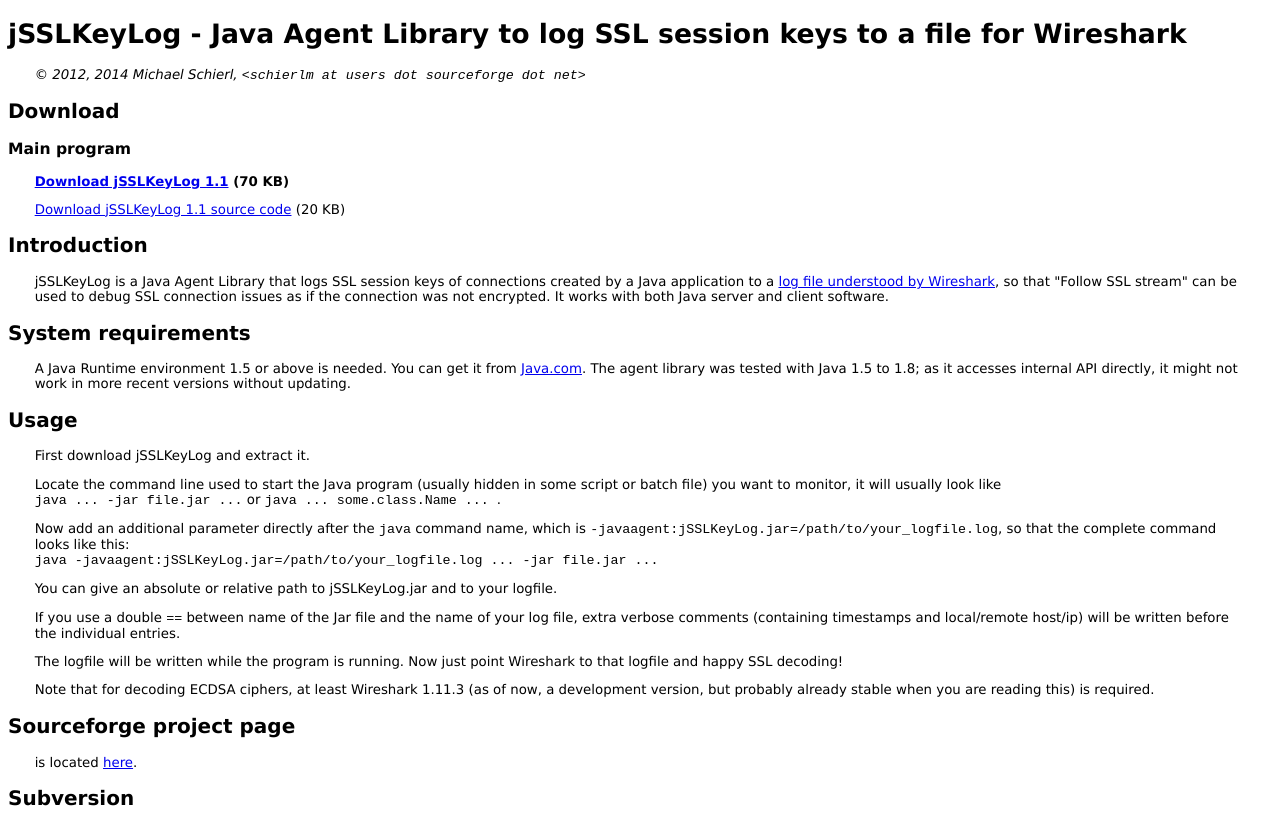
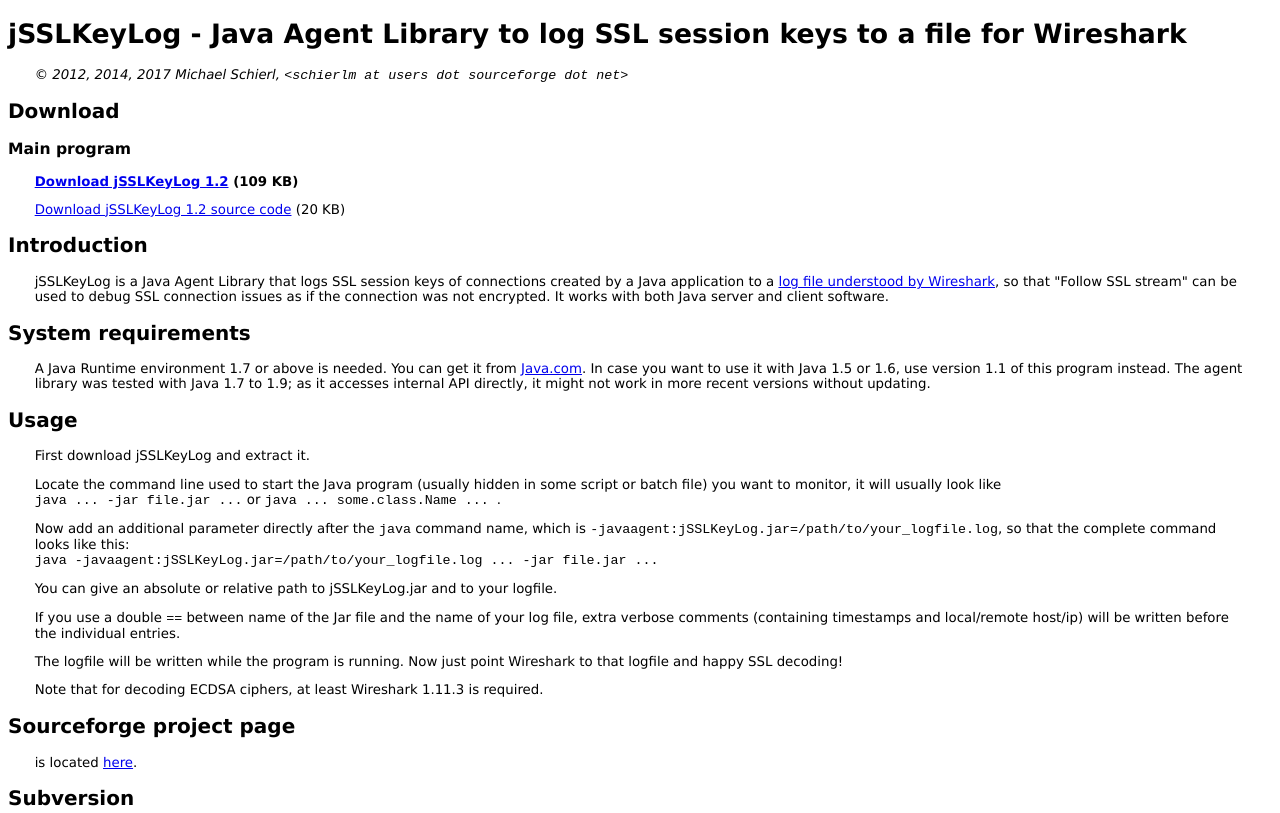
Before and after one commit to jsslkeylog/jsslkeylog, a plain HTML site: page website/index.html in a window 1280 px wide. Shown: the top 813 px of the page. Drawn offline with Linux system fonts and the light colour scheme.

Commit message:
Update website

```diff
--- a/website/index.html
+++ b/website/index.html
@@ -17,14 +17,14 @@ p {
 <body>
 <h1>jSSLKeyLog - Java Agent Library to log SSL session keys to a file for Wireshark</h1>
 
-<p><i>&copy; 2012, 2014 Michael Schierl, <tt>&lt;schierlm at
+<p><i>&copy; 2012, 2014, 2017 Michael Schierl, <tt>&lt;schierlm at
 users dot sourceforge dot net&gt;</tt></i></p>
 
 <h2>Download</h2>
 
 <h3>Main program</h3>
-<p><b><a href="http://sourceforge.net/projects/jsslkeylog/files/jsslkeylog-1.1/jSSLKeyLog-1.1.zip/download">Download jSSLKeyLog 1.1</a> (70 KB)</b></p>
-<p><a href="http://sourceforge.net/projects/jsslkeylog/files/jsslkeylog-1.1/jSSLKeyLog-1.1-src.zip/download">Download jSSLKeyLog 1.1 source code</a> (20 KB)</p>
+<p><b><a href="http://sourceforge.net/projects/jsslkeylog/files/jsslkeylog-1.2/jSSLKeyLog-1.2.zip/download">Download jSSLKeyLog 1.2</a> (109 KB)</b></p>
+<p><a href="http://sourceforge.net/projects/jsslkeylog/files/jsslkeylog-1.2/jSSLKeyLog-1.2-src.zip/download">Download jSSLKeyLog 1.2 source code</a> (20 KB)</p>
 
 <h2>Introduction</h2>
 
@@ -37,9 +37,10 @@ encrypted. It works with both Java server and client software.</p>
 
 <h2>System requirements</h2>
 
-<p>A Java Runtime environment 1.5 or above is needed. You can get it
-from <a href="http://java.com/">Java.com</a>. The agent library was
-tested with Java 1.5 to 1.8; as it accesses internal API directly,
+<p>A Java Runtime environment 1.7 or above is needed. You can get it
+from <a href="http://java.com/">Java.com</a>. In case you want to use it with Java 1.5
+or 1.6, use version 1.1 of this program instead. The agent library was
+tested with Java 1.7 to 1.9; as it accesses internal API directly,
 it might not work in more recent versions without updating.</p>
 
 <h2>Usage</h2>
@@ -62,9 +63,7 @@ local/remote host/ip) will be written before the individual entries.</p>
 <p>The logfile will be written while the program is running. Now just point Wireshark
 to that logfile and happy SSL decoding!</p>
 
-<p>Note that for decoding ECDSA ciphers, at least Wireshark 1.11.3 (as of
-now, a development version, but probably already stable when you are
-reading this) is required.</p>
+<p>Note that for decoding ECDSA ciphers, at least Wireshark 1.11.3 is required.</p>
 
 <h2>Sourceforge project page</h2>
 
```
